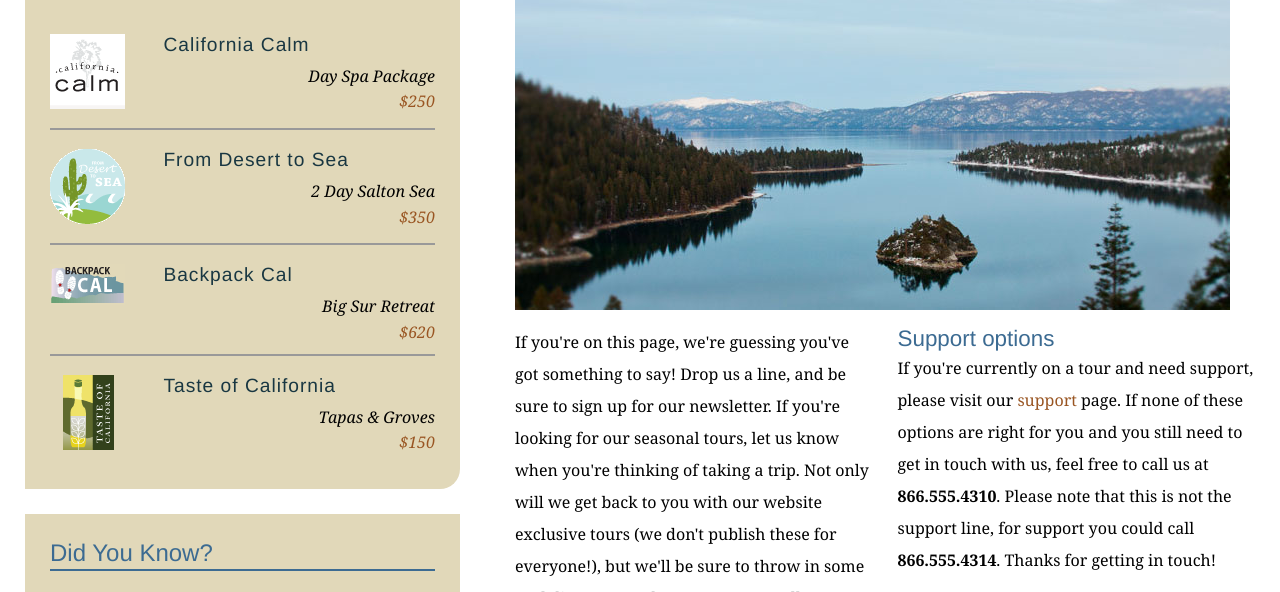
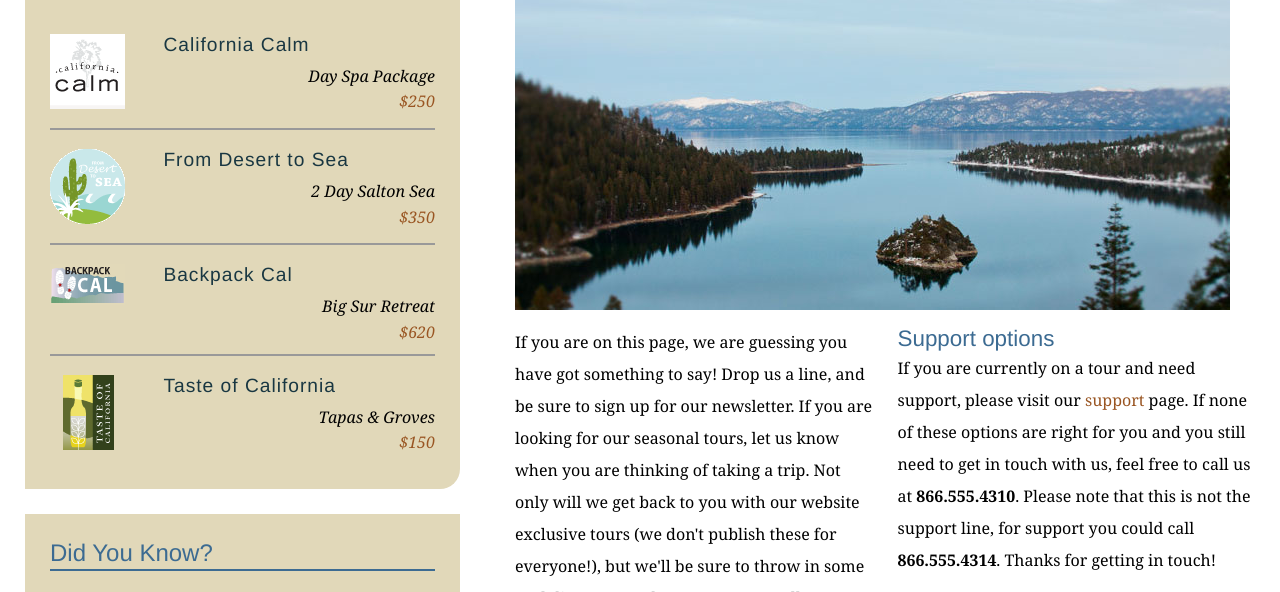
Before and after one commit to luckyluketest/explore_california, a plain HTML site: page contact.html in a window 1280 px wide. Shown: the part 342-934 px from the top of the page. Drawn offline with Linux system fonts and the light colour scheme.

Commit message:
removed contractions from contact page

```diff
--- a/contact.html
+++ b/contact.html
@@ -68,10 +68,10 @@
           <h1>Get in touch</h1>
           <img src="assets/images/emerald_bay.jpg" alt="Beautiful Lake Tahoe" class="articleImage" />
           <div class="multiCol">
-            <p>If you're on this page, we're guessing you've got something to say! Drop us a line, and be sure to sign up for our newsletter. If you're looking for our seasonal tours,  let us know when you're thinking of taking a trip. Not only will we get back to you with our website exclusive tours (we don't publish these for everyone!), but we'll be sure to throw in some cool discounts and tour extras as well.</p>
+            <p>If you are on this page, we are guessing you have got something to say! Drop us a line, and be sure to sign up for our newsletter. If you are looking for our seasonal tours,  let us know when you are thinking of taking a trip. Not only will we get back to you with our website exclusive tours (we don't publish these for everyone!), but we'll be sure to throw in some cool discounts and tour extras as well.</p>
 
             <h2>Support options</h2>
-            <p>If you're currently on a tour and need support, please visit our <a href="support.html">support</a> page. If none of these options are right for you and you still need to get in touch with us, feel free to call us at<span class="phone"> <strong>866.555.4310</strong>. Please note that this is not the support line, for support you could call </span><strong>866.555.4314</strong>. Thanks for getting in touch!</p>
+            <p>If you are currently on a tour and need support, please visit our <a href="support.html">support</a> page. If none of these options are right for you and you still need to get in touch with us, feel free to call us at<span class="phone"> <strong>866.555.4310</strong>. Please note that this is not the support line, for support you could call </span><strong>866.555.4314</strong>. Thanks for getting in touch!</p>
           </div>
 
           <form id="frmContact" name="frmContact" method="post" action="contact_process.html">
```
